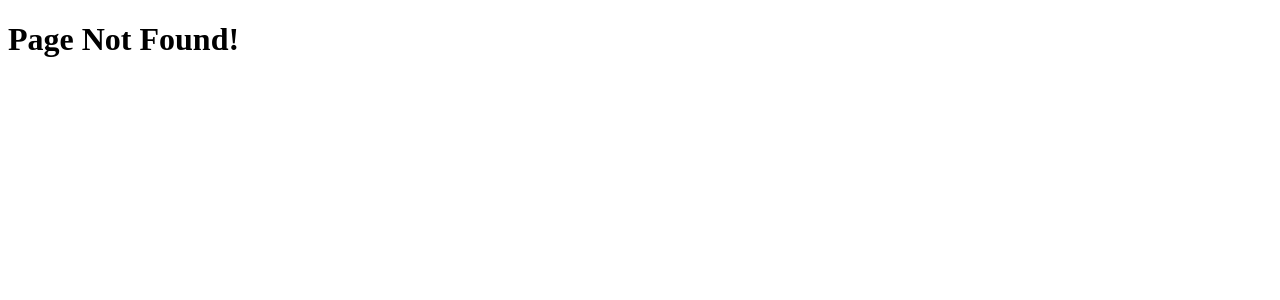
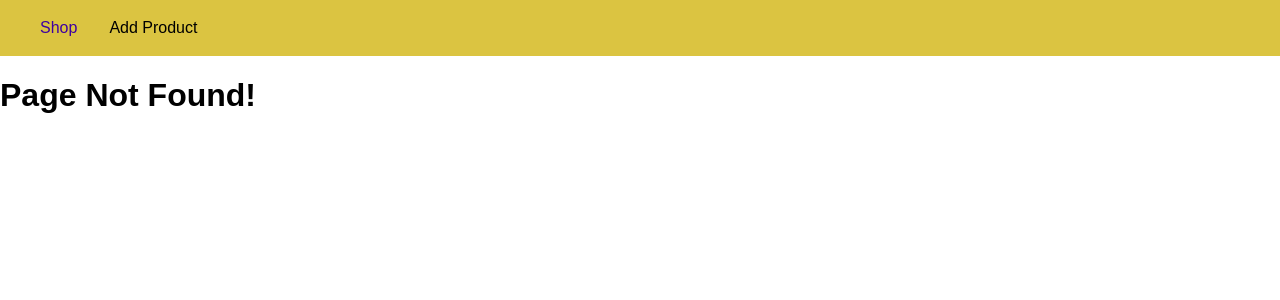
Before and after one commit to shem4soul/Ecommerce-with-MongoDB, a Node server app: template views/404.html in a window 1280 px wide; the page is wider, and only the part inside the window is pictured. Shown: the top 300 px of that part. Run offline with Node 20, Linux system fonts and the light colour scheme; the template is opened without the code that fills it, so the values that code supplies are empty.

Commit message:
Refactor 404, add-product, and shop HTML for improved navigation structure and styling consistency

```diff
--- a/views/404.html
+++ b/views/404.html
@@ -4,8 +4,66 @@
     <meta charset="UTF-8">
     <meta name="viewport" content="width=device-width, initial-scale=1.0">
     <title>Page Not Found</title>
+       <style>
+        body{
+            padding: 0;
+            margin: 0;
+            font-family: sans-serif;
+        }
+       main {
+        padding: 1rem;
+       }
+
+
+
+       .main-header {
+        width: 100%;
+        height: 3.5rem;
+        background-color: #dbc441;
+        padding: 0 1.5rem;
+       }
+    .main-header_nav{
+        height: 100%;
+        display: flex;
+        align-items: center;
+    }
+
+     .main-header__item-list{
+       list-style: none;
+       margin: 0;
+       padding: 0;
+       display: flex;
+       }
+
+       .main-header__item {
+        margin: 0 1rem;
+        padding: 0;
+       }
+
+       .main-header__item a {
+        text-decoration: none;
+        color: black;
+       }
+
+    .main-header__item a:hover,
+    .main-header__item a:active,
+    .main-header__item a.active {
+        color: #3e00a1;
+    }
+
+    </style>
 </head>
 <body>
+
+      <header class="main-header">
+    <nav class="main-header_nav">
+        <ul class="main-header__item-list">
+            <li class="main-header__item"><a class="active" href="/">Shop</a></li>
+            <li class="main-header__item"><a href="/admin/add-product">Add Product</a></li>
+        </ul>
+    </nav>
+    </header>
+
 
     <h1>Page Not Found!</h1>
 </body>
--- a/views/add-product.html
+++ b/views/add-product.html
@@ -53,7 +53,7 @@
 
     .product-form {
          width: 20rem;
-         max-width: 90;
+         max-width: 90%;
          margin: auto;
     }
 
@@ -96,13 +96,13 @@
     <nav class="main-header_nav">
         <ul class="main-header__item-list">
             <li class="main-header__item"><a href="/">Shop</a></li>
-            <li class="main-header__item"><a class="active" href="/add-product">Add Product</a></li>
+            <li class="main-header__item"><a class="active" href="/admin/add-product">Add Product</a></li>
         </ul>
     </nav>
     </header>
 
     <main>
-        <form class="Product-form" action="/add-post" method="POST">
+        <form class="product-form" action="/admin/add-product" method="POST">
            <div class="form-control">
             <label for="title">Title</label>
             <input type="text" name="title" id="title">
--- a/views/shop.html
+++ b/views/shop.html
@@ -58,7 +58,7 @@
     <nav class="main-header_nav">
         <ul class="main-header__item-list">
             <li class="main-header__item"><a class="active" href="/">Shop</a></li>
-            <li class="main-header__item"><a href="/add-product">Add Product</a></li>
+            <li class="main-header__item"><a href="/admin/add-product">Add Product</a></li>
         </ul>
     </nav>
     </header>
```
